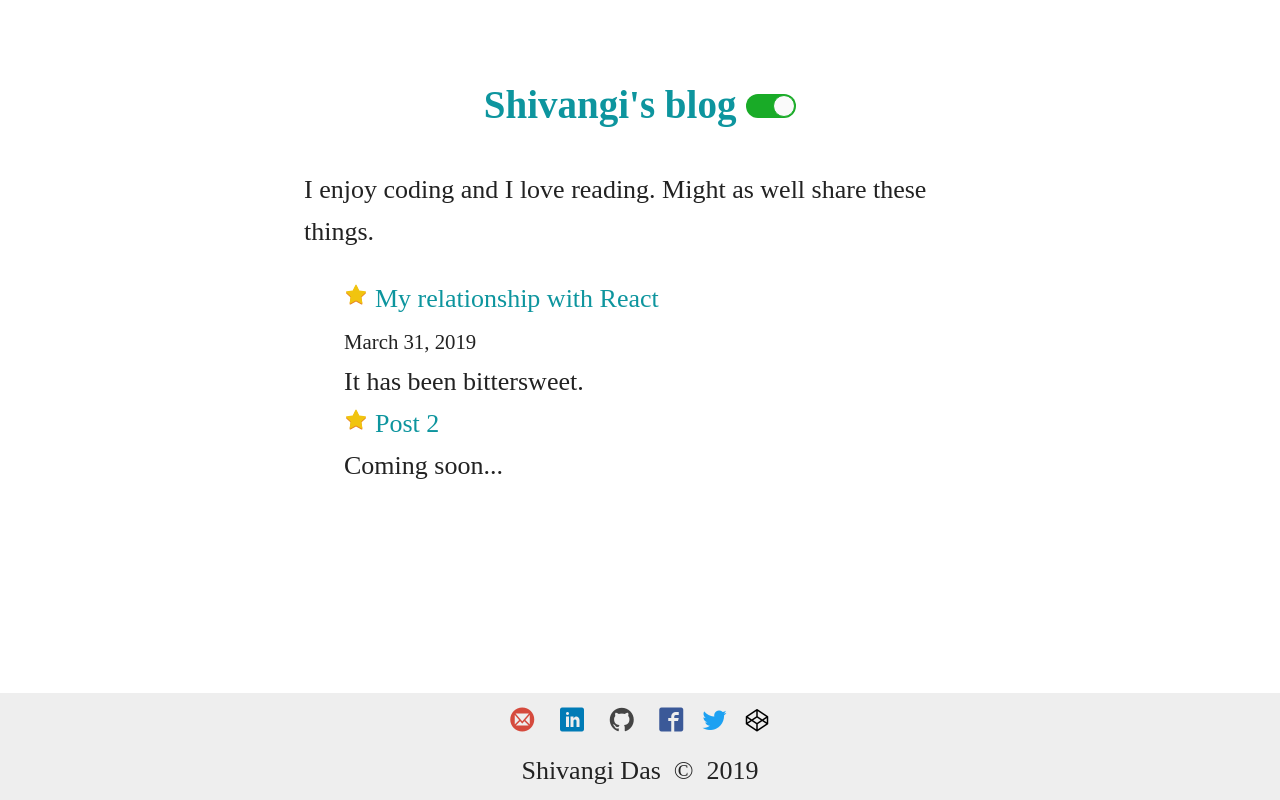
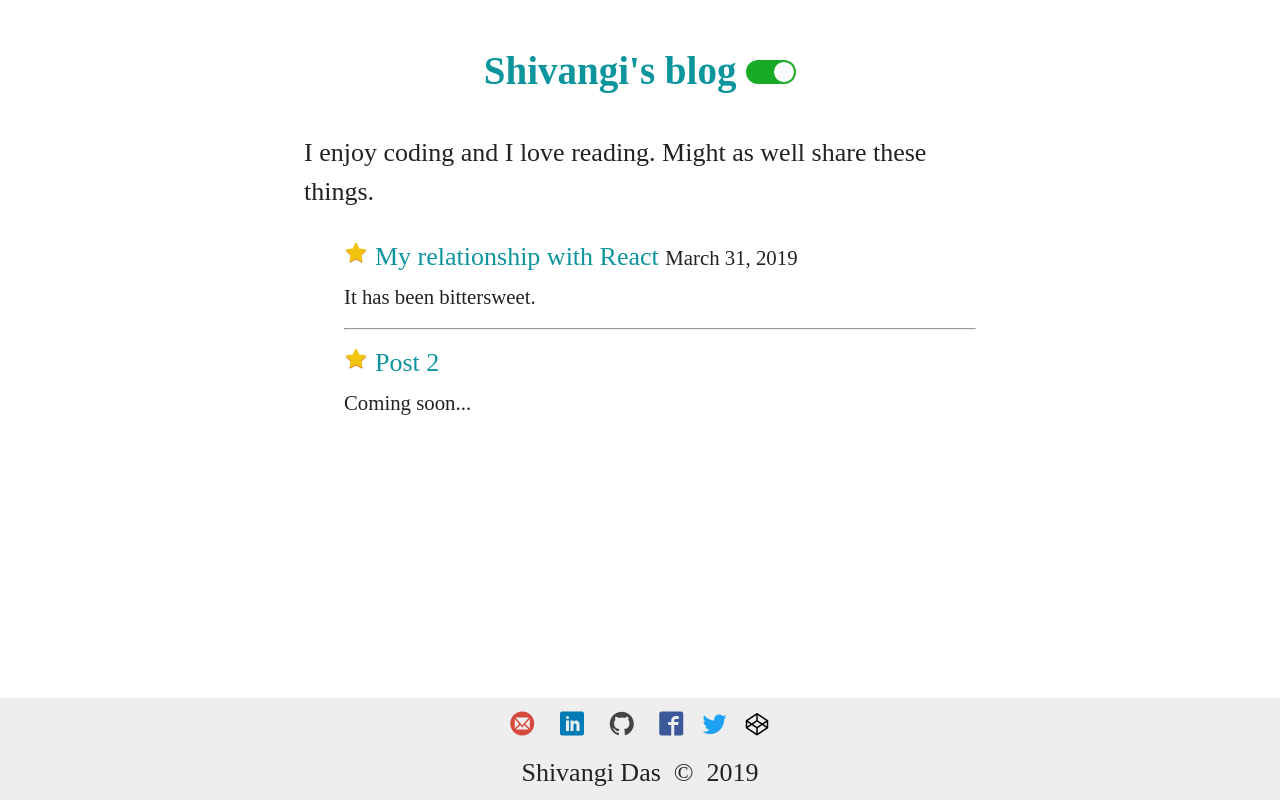
Before and after one commit to shivangidas/blog, a React (Create React App) app: page /#/ in a window 1280 px wide. Built offline with nearby package versions, Linux system fonts and the light colour scheme.

Commit message:
UI chnages,  post content

```diff
--- a/src/Links.js
+++ b/src/Links.js
@@ -8,16 +8,16 @@ export default class Links extends Component {
         <Bio />
         <ul>
           <li key="1">
-            <Link to="/post1">My relationship with React</Link>
-            <br />
+            <Link to="/post1">My relationship with React</Link>{" "}
             <small>March 31, 2019</small>
             <br />
-            <span>It has been bittersweet.</span>
+            <small>It has been bittersweet.</small>
           </li>
+          <hr />
           <li key="2">
             <Link to="/">Post 2 </Link>
             <br />
-            <span>Coming soon...</span>
+            <small>Coming soon...</small>
           </li>
         </ul>
       </section>
--- a/src/posts/post1.js
+++ b/src/posts/post1.js
@@ -21,8 +21,7 @@ class Post extends Component {
             forgotten how powerful JavaScript is on its own. I enjoyed trying
             out Next.js, Gatsby, and other ready-to-deploy tools(?). Was
             awestruck by create-react-app and it's amazing developer Dan
-            Abramov. Also, learnt the test-driven approach in Dan's Redux
-            tutorial.
+            Abramov.
           </p>
           <hr />
           <h3>Resources</h3>
@@ -98,11 +97,18 @@ class Post extends Component {
           <h3>Side-effects</h3>
           <p>
             As a side-effect of learning React, I have been receiving multiple
-            interview calls; everyone wants a piece of React.
+            interview calls.
             <br />I had started this blog with React then moved to plain HTML5/
             CSS3/ JavaScript because who wants to use so many technologies for a
             simple static site. However, I started missing the amazing state
             management facility and again switched to React.
+          </p>
+          <hr />
+          <h3>Verdict</h3>
+          <p>
+            I love how well-thought out the whole eco-system is. You need it,
+            they got it. However, I remain sceptical about the fact that it is
+            owned by Facebook.
           </p>
         </article>
       </>
--- a/src/styles/index.css
+++ b/src/styles/index.css
@@ -63,14 +63,14 @@ button.disabled {
   flex-direction: column;
   align-items: center;
   font-size: calc(10px + 2vmin);
-  line-height: 1.6;
+  line-height: 1.5;
 }
 main {
   flex: 1;
   margin-left: auto;
   margin-right: auto;
   max-width: 42rem;
-  padding: 2.625rem 1.3125rem;
+  padding: 0.625rem 1.3125rem;
 }
 a {
   color: var(--textLink);
```
